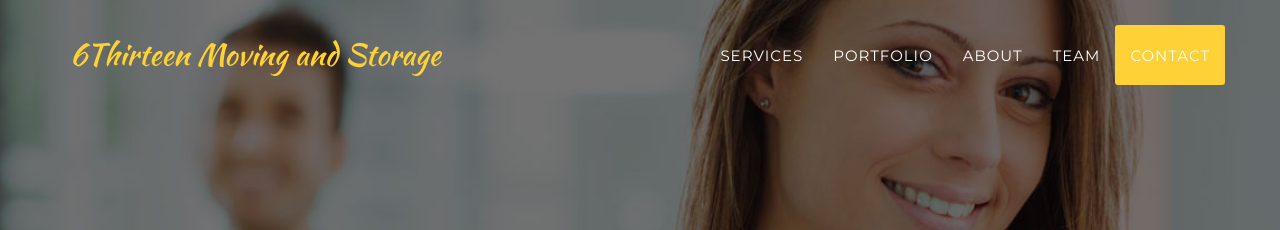
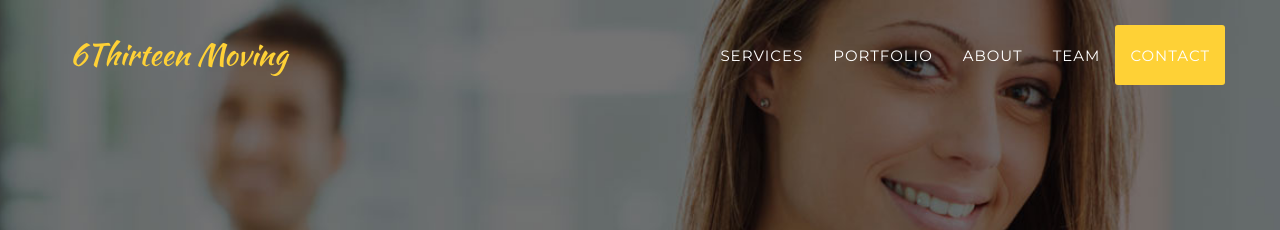
Before and after one commit to SuhaibElkomy/6thirteen, a Jekyll site: the page built from index.html, in a window 1280 px wide. Shown: the top 230 px of the page. Built offline with Jekyll 4.4.1, drawn with Linux system fonts in a browser that asks for light colours; some web fonts are replaced.

Commit message:
Update header.html

```diff
--- a/_includes/header.html
+++ b/_includes/header.html
@@ -9,7 +9,7 @@
                     <span class="icon-bar"></span>
                     <span class="icon-bar"></span>
                 </button>
-                <a class="navbar-brand page-scroll" href="#page-top">6Thirteen Moving and Storage</a>
+                <a class="navbar-brand page-scroll" href="#page-top">6Thirteen Moving</a>
             </div>
 
             <!-- Collect the nav links, forms, and other content for toggling -->
```
